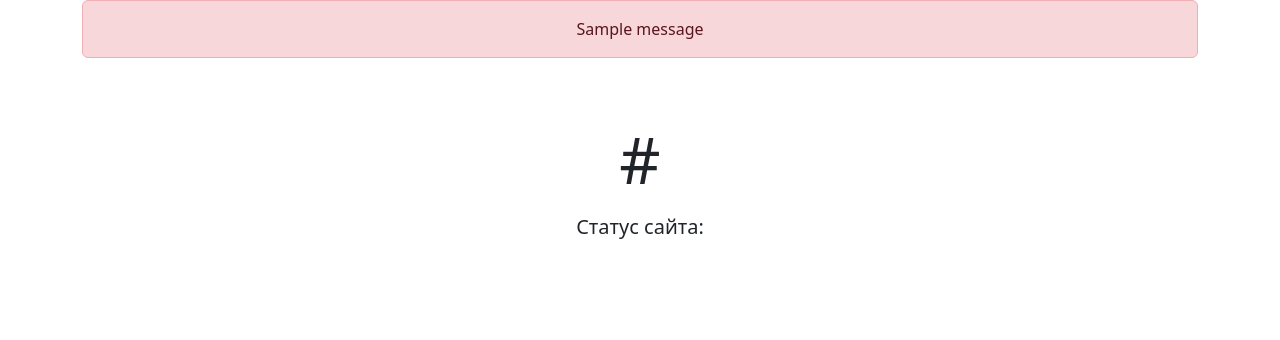
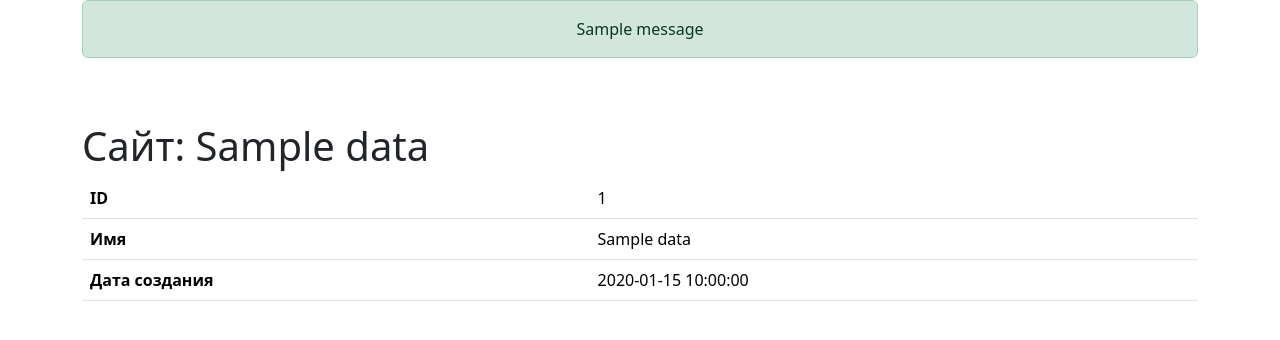
Before and after one commit to remortalite/page_analyzer, a Flask app: template page_analyzer/templates/show.html in a window 1280 px wide. Shown: the part 56-396 px from the top of the page. Run offline with Flask 3, Linux system fonts and the light colour scheme; the template is opened without the code that fills it: most values are stand-ins (such as "Sample title", 1, 10 or a date in 2020); one stand-in notice (Sample message) is shown; some libraries are stand-ins or nearby versions.

Commit message:
Add template for an url; add new routers for pages

```diff
--- a/page_analyzer/app.py
+++ b/page_analyzer/app.py
@@ -1,5 +1,5 @@
-from page_analyzer.db import save_data, select_all
-from page_analyzer.utils import url_validator
+from page_analyzer.db import save_data, select_all, find_url_by_id
+from page_analyzer.utils import url_validator, url_normalize
 
 from flask import Flask
 from flask import render_template, request, flash, redirect, url_for
@@ -28,8 +28,15 @@ def urls_post():
     data = request.form.to_dict()
     errors = url_validator(data)
     if errors:
-        flash(errors["url"])
-        return render_template("index.html", data=data), 422
-    new_url = data["url"] #TODO normalization
+        return render_template("index.html", data=data, errors=errors), 422
+    new_url = url_normalize(data["url"])
     save_data(new_url)
+    flash("Страница успешно добавлена", "success")
     return redirect(url_for("urls_get"))
+
+
+@app.route("/urls/<id_>", methods=["GET"])
+def url_show(id_):
+    data = find_url_by_id(id_)
+    return render_template("show.html",
+                           data=data)
--- a/page_analyzer/templates/layout/default.html
+++ b/page_analyzer/templates/layout/default.html
@@ -19,11 +19,11 @@
             </ul>
         </nav>
     </div>
-    {% with messages = get_flashed_messages() %}
+    {% with messages = get_flashed_messages(with_categories=True) %}
       {% if messages %}
-          {% for message in messages %}
+          {% for category, message in messages %}
             <div class="container mb-n5">
-              <div class="alert alert-danger text-center" role="alert">
+              <div class="alert alert-{{ category }} text-center" role="alert">
                 {{ message }}
               </div>
             </div>
--- a/page_analyzer/templates/show.html
+++ b/page_analyzer/templates/show.html
@@ -2,7 +2,22 @@
 
 {% block content %}
     <div class="container bg-light-emphasis py-5">
-        <h1 class="display-3 text-center">{{ url }}</h1>
-        <h2 class="lead my-3 text-center">Статус сайта:</h2>
+        <h1 class="h1 text-left">Сайт: {{ data.name }}</h1>
+        <table class="table" data-test="url">
+            <tbody>
+                <tr>
+                    <th scope="row">ID</th>
+                    <td>{{ data.id }}</td>
+                </tr>
+                <tr>
+                    <th scope="row">Имя</th>
+                    <td>{{ data.name }}</td>
+                </tr>
+                <tr>
+                    <th scope="row">Дата создания</th>
+                    <td>{{ data.created_at }}</td>
+                </tr>
+            </tbody>
+        </table>
     </div>
 {% endblock %}
```
Also changed, not shown: page_analyzer/db.py (+17 -2 lines), page_analyzer/templates/all_urls_page.html (+15 -4 lines), page_analyzer/templates/index.html (+6 -1 lines), page_analyzer/utils.py (+9 -1 lines).
